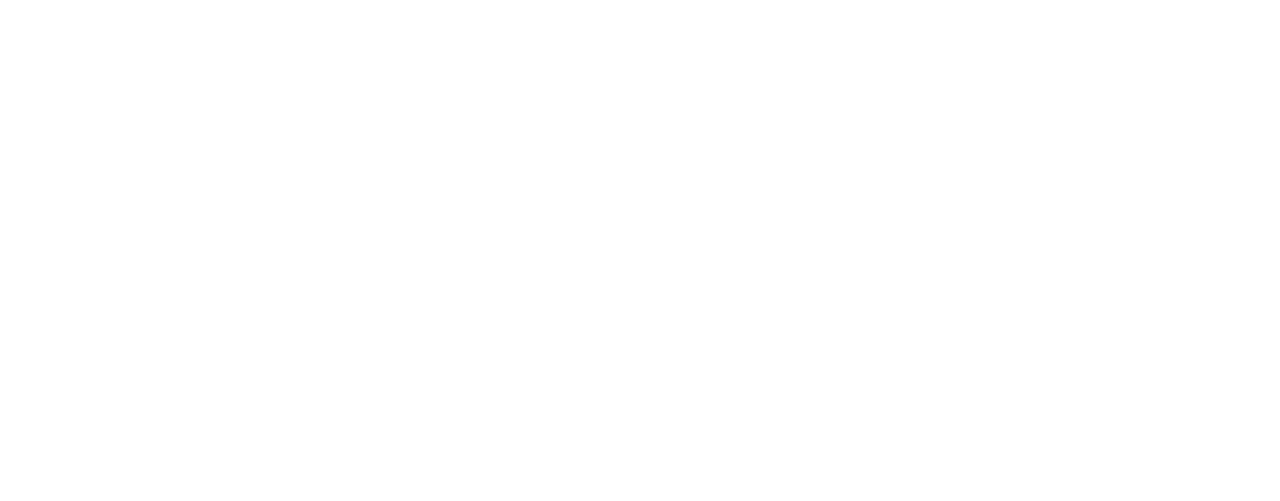
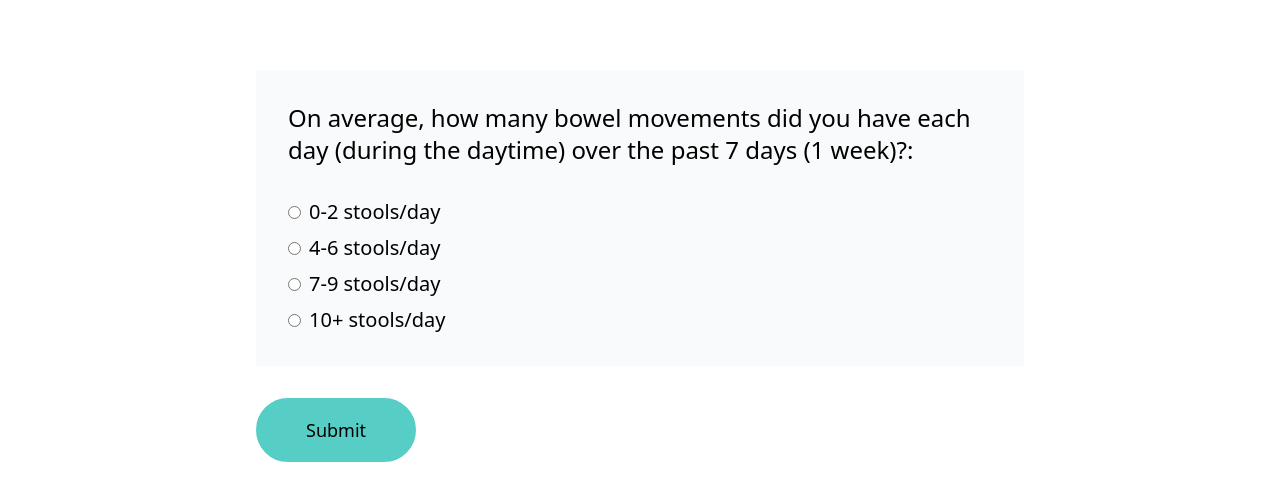
Before and after one commit to vpoola88/ayble-form-flow, a React (Vite) app: page / in a window 1280 px wide. Shown: the part 685-1186 px from the top of the page. Before the commit the page ends 800 px from the top, so only its background shows below. Built offline with nearby package versions, Linux system fonts and the light colour scheme.

Commit message:
add basic radio form with change handler and submit handler

```diff
--- a/src/App.tsx
+++ b/src/App.tsx
@@ -1,3 +1,4 @@
+import OnboardingForm from "./components/OnboardingForm";
 import PrimaryButton from "./components/PrimaryButton";
 import TopHeader from "./components/TopHeader";
 
@@ -5,7 +6,8 @@
   return (
     <>
       <TopHeader />
-      <main className="bg-primary">
+      <main>
+        <div className="bg-primary">
           <section className="max-w-7xl mx-auto relative">
             <div className="px-12 py-32">
               <h1 className="font-playfair text-5xl pb-12 text-white tracking-wide">
@@ -13,18 +15,22 @@
               </h1>
               <div className="max-w-5xl">
                 <p className="text-white text-2xl mb-8">
-                Since you have indicated you may have Ulcerative Colitis, please
-                answer the following questions as closely to your knowledge for
-                us to best understand how your feeling.
+                  Since you have indicated you may have Ulcerative Colitis,
+                  please answer the following questions as closely to your
+                  knowledge for us to best understand how your feeling.
                 </p>
                 <PrimaryButton />
               </div>
             </div>
-        </section>
             <img
               src="https://uploads-ssl.webflow.com/6349784a667b342cb347c1aa/6358a0c337c8c33ce1cda747_Riso%20-%20Square.svg"
               className="absolute top-40 invert contrast-50 opacity-20 w-[380px] left-[-14%]"
             />
+          </section>
+        </div>
+        <section className="mx-w-7xl mx-auto px-12 py-20">
+          <OnboardingForm />
+        </section>
       </main>
     </>
   );
--- a/src/components/OnboardingForm.tsx
+++ b/src/components/OnboardingForm.tsx
@@ -0,0 +1,69 @@
+import { useState } from "react";
+
+function OnboardingForm() {
+  const [formData, setFormData] = useState({});
+
+  function handleChange(e) {
+    console.log(e.target?.value);
+  }
+
+  function handleSubmit(e) {
+    e.preventDefault();
+    console.log("submitted");
+  }
+
+  return (
+    <div className="max-w-3xl mx-auto">
+      <form onSubmit={(e) => e.preventDefault()}>
+        <ul>
+          <li className="bg-gray-50 p-8 mb-4">
+            <p id="onboarding-uc-1" className="text-2xl">
+              On average, how many bowel movements did you have each day (during
+              the daytime) over the past 7 days (1 week)?:
+            </p>
+            <div className="flex flex-col space-y-2 text-xl pt-8">
+              <label
+                id="onboarding-uc-ans-1-03"
+                onClick={(e) => handleChange(e)}
+              >
+                <input name="onboarding-uc-1" type="radio" value="0" />
+                <span className="px-2">0-2 stools/day</span>
+              </label>
+              <label
+                id="onboarding-uc-ans-1-46"
+                onClick={(e) => handleChange(e)}
+              >
+                <input name="onboarding-uc-1" type="radio" value="1" />
+                <span className="px-2">4-6 stools/day</span>
+              </label>
+              <label
+                id="onboarding-uc-ans-1-79"
+                onClick={(e) => handleChange(e)}
+              >
+                <input name="onboarding-uc-1" type="radio" value="2" />
+                <span className="px-2">7-9 stools/day</span>
+              </label>
+              <label
+                id="onboarding-uc-ans-1-10-more"
+                onClick={(e) => handleChange(e)}
+              >
+                <input name="onboarding-uc-1" type="radio" value="3" />
+                <span className="px-2">10+ stools/day</span>
+              </label>
+            </div>
+          </li>
+        </ul>
+        <button
+          className="bg-secondary px-12 py-4 my-4 rounded-full cursor-pointer border-2 border-secondary text-lg
+                hover:bg-primary hover:text-white hover:border-white hover:border-2
+                transform transition duration-300 ease-out"
+          onClick={handleSubmit}
+        >
+          Submit
+        </button>
+      </form>
+    </div>
+  );
+}
+
+export default OnboardingForm;
```
Lines whose indentation alone changed are shown as unchanged.
